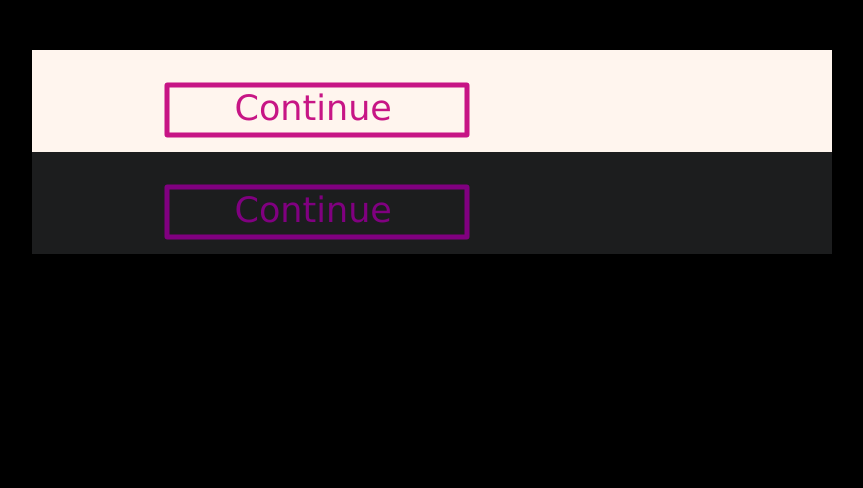
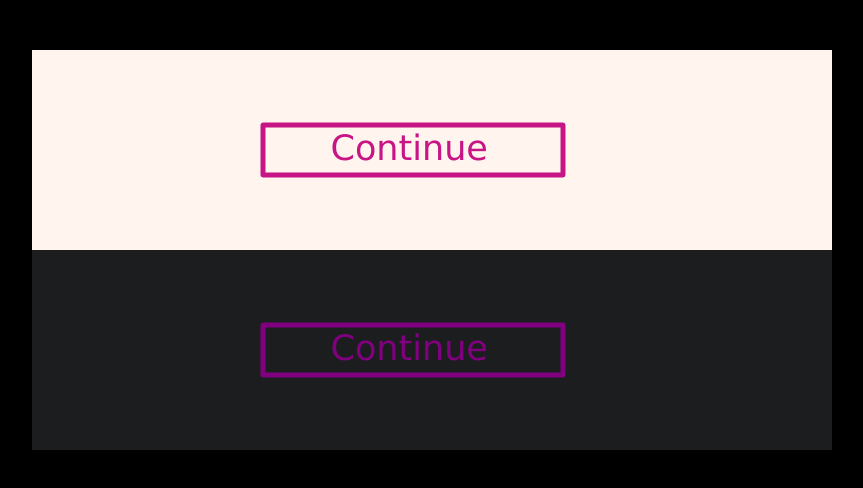
Before and after one commit to Tory777/Tory777.github.io, a plain HTML site: page SVG/Buttons/index.html in a window 1280 px wide. Shown: the whole page, without its empty margins (208-1071 px from the left). Drawn offline with Linux system fonts and the light colour scheme.

Commit message:
Update buttons.css

```diff
--- a/SVG/Buttons/buttons.css
+++ b/SVG/Buttons/buttons.css
@@ -39,25 +39,33 @@ body {
     left: 0;
     margin: 50px auto;
 }
+
 .block1{
+	box-sizing: border-box;
+	height: 200px;
 	background-color: #FFF5EE;
+	padding-left: 12%;
+	padding-top: 5%;
 }
+
 .block2{
+	box-sizing: border-box;
+	height: 200px;
 	background-color: #1c1d1e;
+	padding-left: 12%;
+	padding-top: 5%;
 }
 
 .button2{
 	width: 0px;
 	position: absolute;
     transform: translateX(150px);
-    /*transition: 1s;*/
     opacity: 0;
 }
 
 svg:hover .button2{
 	animation: 0.5s a_but linear;
 	animation-fill-mode:  forwards;
-
 }
 
 svg:hover .text{
```
